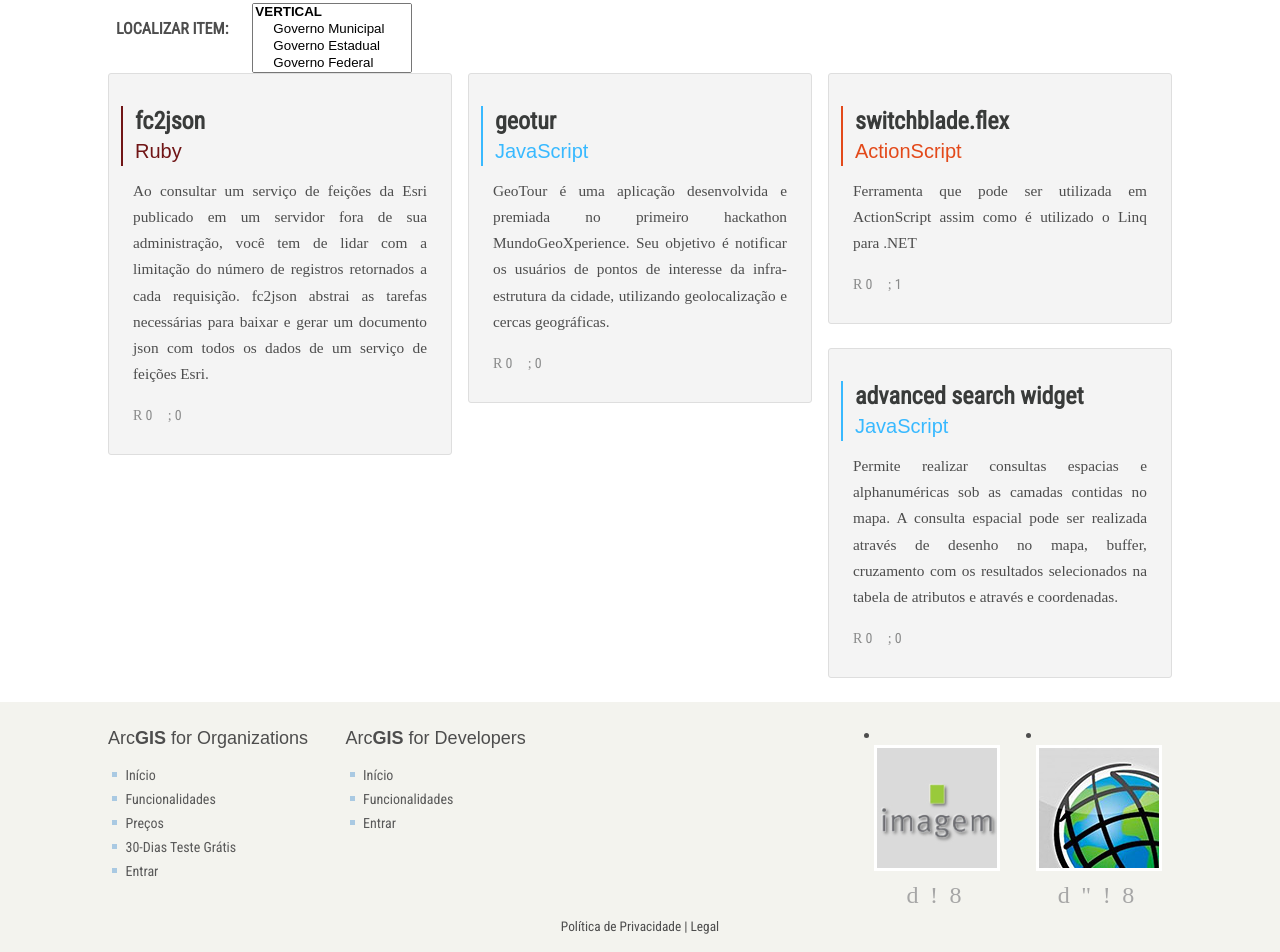
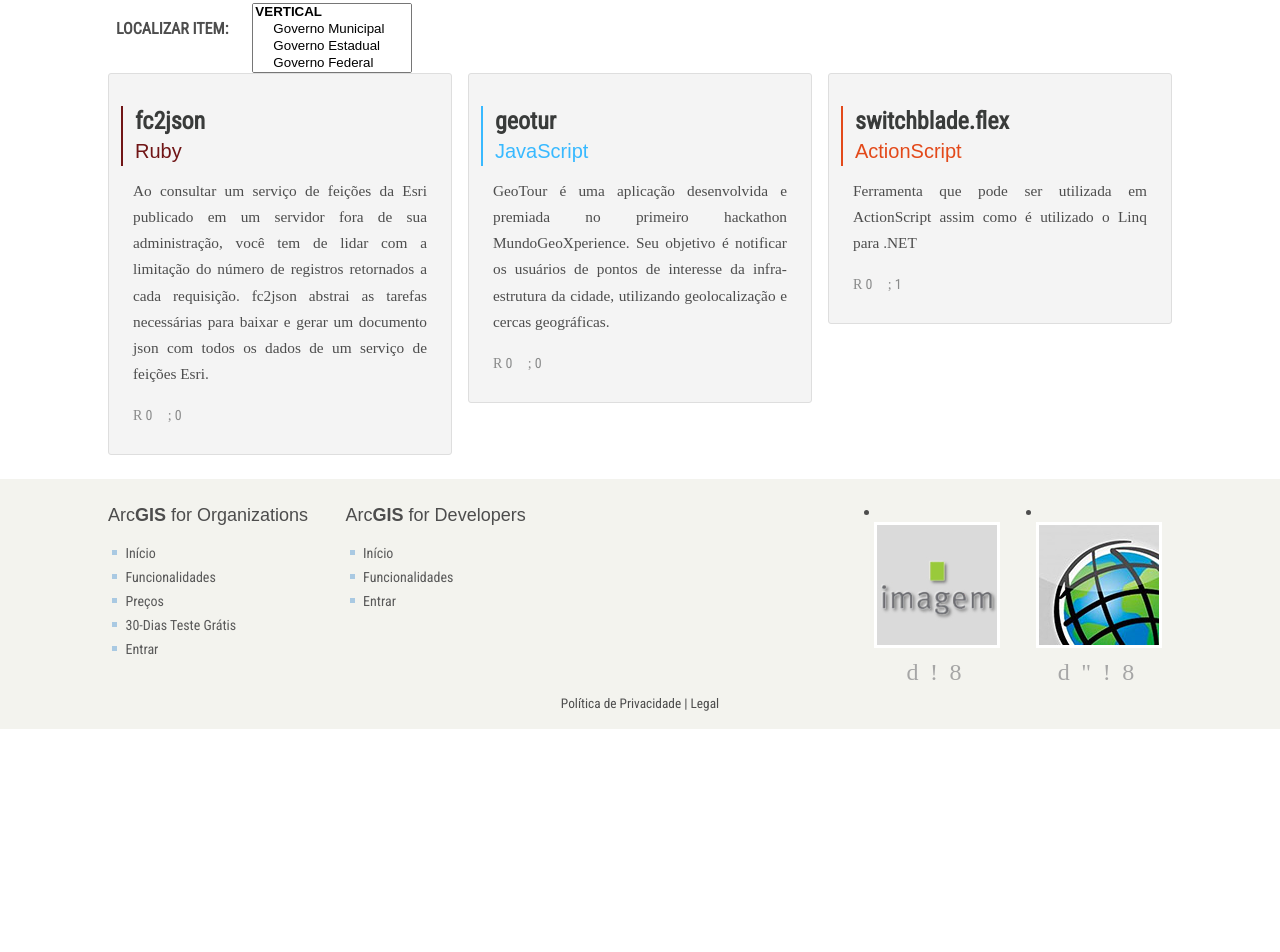
Before and after one commit to caputo/imagem.github.io, a plain HTML site: page index.html in a window 1280 px wide. Shown: the part 585-1537 px from the top of the page. After the commit the page ends 1314 px from the top, so only its background shows below. Drawn offline with nearby package versions, Linux system fonts and the light colour scheme; a web font is replaced by a local one.

Commit message:
Updated index.html

```diff
--- a/index.html
+++ b/index.html
@@ -163,18 +163,45 @@
                                 <p class="stats"> <span class="icon-fork"> </span> 0 <span class="icon-star"> 1 </span>
                             </div>
                         </div>
-                         <div class="repo-container element JavaScript Web Application Builder HTML5 ">
+                        <!--  <div class="repo-container element JavaScript Web Application Builder HTML5 ">
                             <div class="repo">
                                 <div class="repo-header JavaScript">
-                                    <h2 class="repo-title">  <a href="https://github.com/imagem/Componentes/WebAppBuilder/Widget/AdvancedSearch">  Advanced Search Widget </a> </h2>
+                                    <h2 class="repo-title">  <a href="https://github.com/imagem/Componentes/tree/master/WebAppBuilder/Widget/AdvancedSearch">  Advanced Search Widget </a> </h2>
                                     <h3 class="repo-language JavaScript"> JavaScript </h3>
                                 </div>
                                 <p class="repo-description">
                                     Permite realizar consultas espacias e alphanuméricas sob as camadas contidas no mapa. A consulta espacial pode ser realizada através de desenho no mapa, buffer, cruzamento com os resultados selecionados na tabela de atributos e através e coordenadas.
                                 </p>
                                 <p class="stats"> <span class="icon-fork"> </span> 0 <span class="icon-star"> 0 </span>
+                                    <a href="http://imagem.github.io/Componentes/WebAppBuilder/Widget/AdvancedSearch/"> <span class="icon-star">  </span> </a>
                             </div>
                         </div>
+                        <div class="repo-container element JavaScript Web Application Builder HTML5 ">
+                            <div class="repo">
+                                <div class="repo-header JavaScript">
+                                    <h2 class="repo-title">  <a href="https://github.com/imagem/Componentes/tree/master/WebAppBuilder/Widget/QueryBuilder">Query Builder Widget </a> </h2>
+                                    <h3 class="repo-language JavaScript"> JavaScript </h3>
+                                </div>
+                                <p class="repo-description">
+                                     Reproduz a ferramenta de QueryBuilder do ArcMap, lista as camadas contidas no mapa, seus campos e valores,´permitindo o usuário realizar uma consulta através da definição de um critério.
+                                </p>
+                                <p class="stats"> <span class="icon-fork"> </span> 0 <span class="icon-star"> 0 </span>
+                                    <a href="http://imagem.github.io/Componentes/WebAppBuilder/Widget/QueryBuilder/"> <span class="icon-star">  </span> </a>
+                            </div>
+                        </div>
+                         <div class="repo-container element JavaScript Web Application Builder HTML5 ">
+                            <div class="repo">
+                                <div class="repo-header JavaScript">
+                                    <h2 class="repo-title">  <a href="https://github.com/imagem/Componentes/tree/master/WebAppBuilder/Widget/Thematic">Thematic Widget </a> </h2>
+                                    <h3 class="repo-language JavaScript"> JavaScript </h3>
+                                </div>
+                                <p class="repo-description">
+                                     Permite ao usuário a tematização das camadas contidas no mapa através de uma seleção espacial podendo tematiza-los por faixa de valores ou valores únicos.
+                                </p>
+                                <p class="stats"> <span class="icon-fork"> </span> 0 <span class="icon-star"> 0 </span>
+                                    <a href="http://imagem.github.io/Componentes/WebAppBuilder/Widget/Thematic/"> <span class="icon-star">  </span> </a>
+                            </div>
+                        </div> -->
 
                     </div>
                 </div>
```
